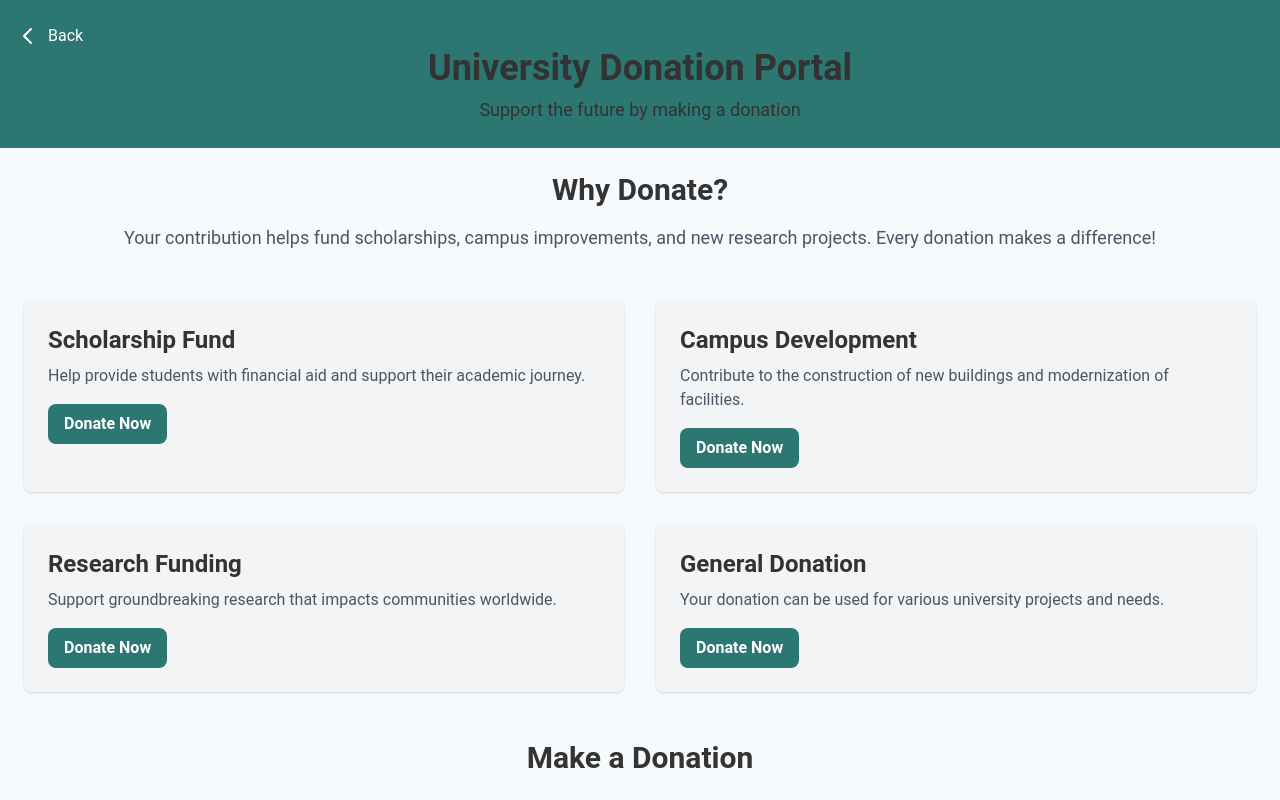
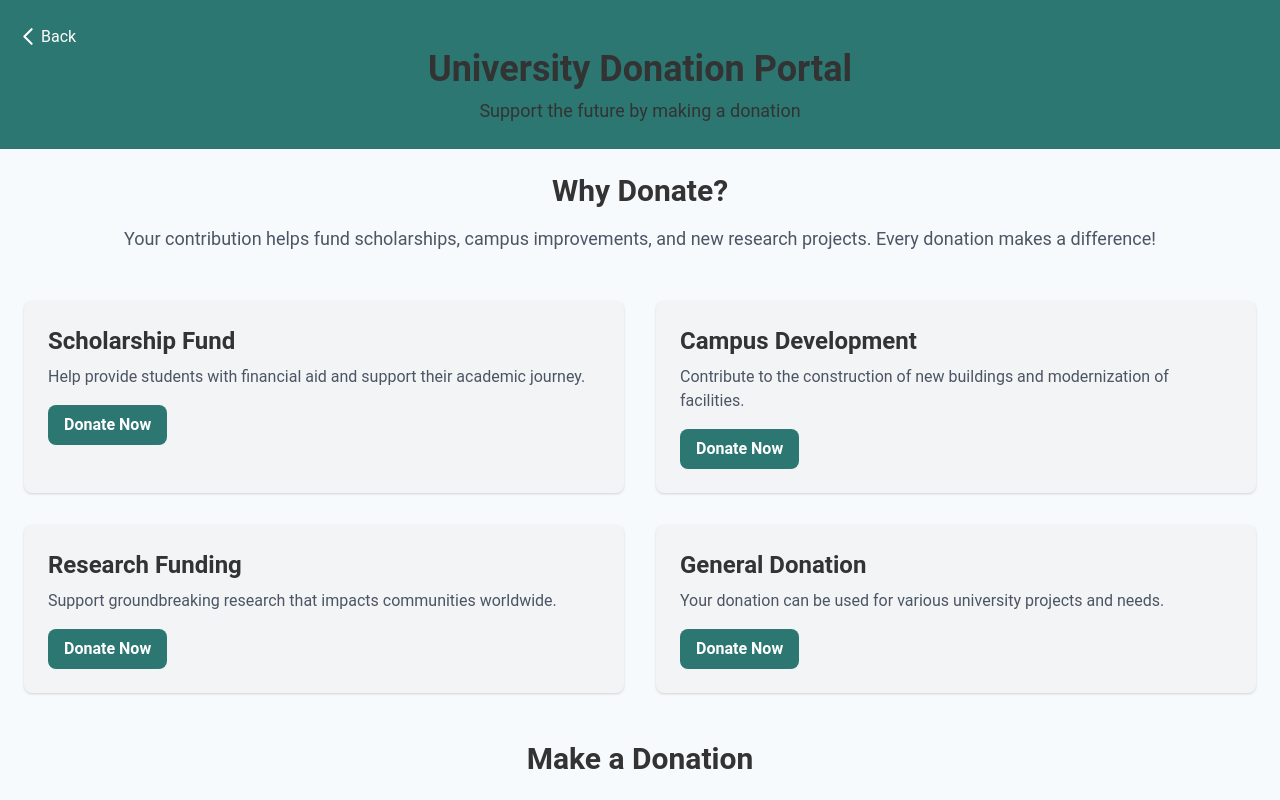
Before and after one commit to SourceCode011/SIH-Workspace, a website built with Vite: page alumni_assoc_vite/frontend/unv_donation_portal/index.html in a window 1280 px wide. Shown: the top 800 px of the page. Built offline with nearby package versions, Linux system fonts and the light colour scheme.

Commit message:
add back button in unv_donation_portal

```diff
--- a/alumni_assoc_vite/frontend/unv_donation_portal/index.html
+++ b/alumni_assoc_vite/frontend/unv_donation_portal/index.html
@@ -14,12 +14,13 @@
 
                 <!-- Back Button -->
                 <div class="flex items-center justify-start pl-4">
-                    <a href="../unv_dashboard/index.html" class="flex items-center text-white hover:text-gray-300 transition duration-300">
-                        <svg xmlns="http://www.w3.org/2000/svg" class="h-6 w-6 mr-2" fill="none" viewBox="0 0 24 24" stroke="currentColor" stroke-width="2">
-                            <path stroke-linecap="round" stroke-linejoin="round" d="M15 19l-7-7 7-7" />
-                        </svg>
-                        Back
-                    </a>
+                    <!-- Back Arrow -->
+            <a href="../unv_dashboard/index.html" class="back-arrow mr-4">
+                <svg xmlns="http://www.w3.org/2000/svg" class="h-6 w-6 text-deep-green" fill="none" viewBox="0 0 24 24" stroke="currentColor" stroke-width="2">
+                    <path stroke-linecap="round" stroke-linejoin="round" d="M15 19l-7-7 7-7" />
+                </svg>
+                Back
+            </a>
                 </div>
 
         <h1 class="text-4xl font-bold">University Donation Portal</h1>
--- a/alumni_assoc_vite/frontend/unv_donation_portal/styles.css
+++ b/alumni_assoc_vite/frontend/unv_donation_portal/styles.css
@@ -47,16 +47,16 @@ h1, h2, h3, h4, p {
 }
 
 
-  /* Back Arrow Styling */
-  .back-arrow {
+/* Back Arrow Styling */
+.back-arrow {
     display: flex;
     align-items: center;
     text-decoration: none;
   }
 
   .back-arrow svg {
-    width: 30px;
-    height: 30px;
+    width: 25px;
+    height: 25px;
     color: #ffffff; /* White color */
     transition: color 0.3s ease;
   }
```
